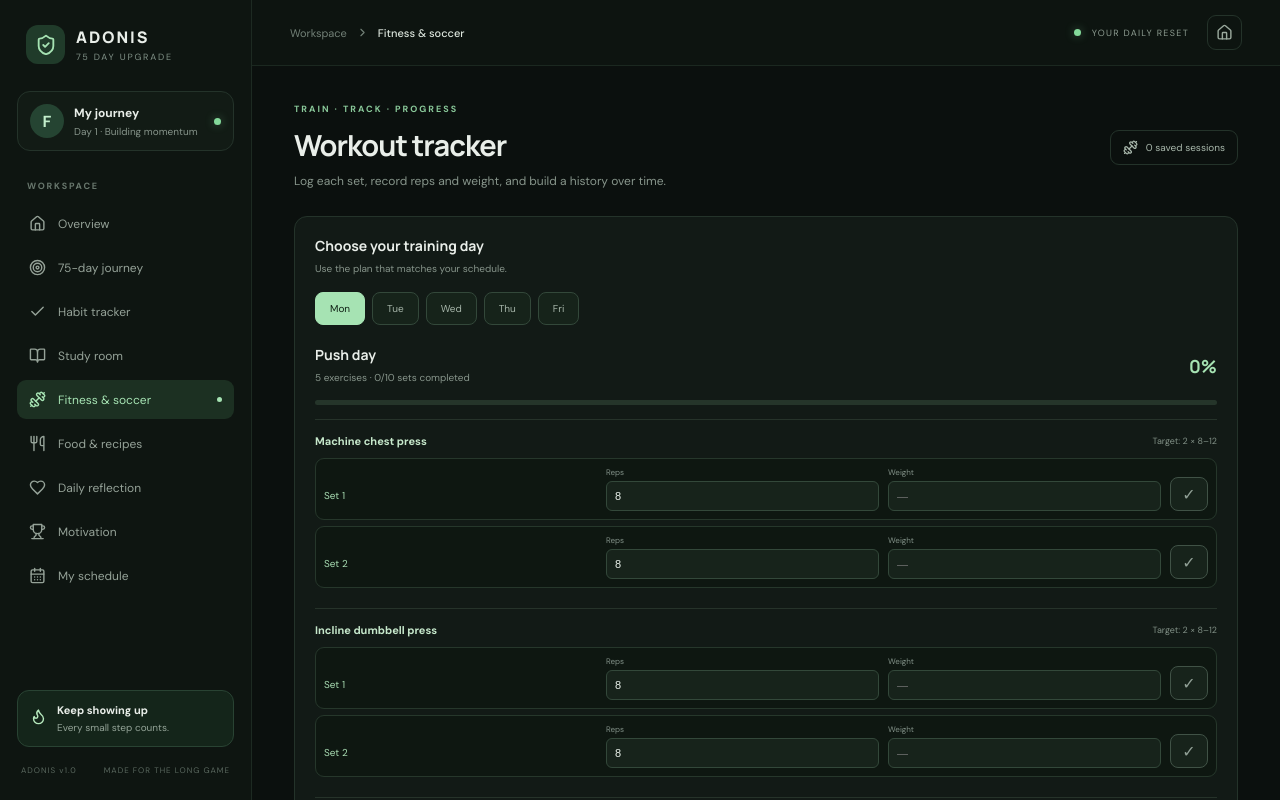
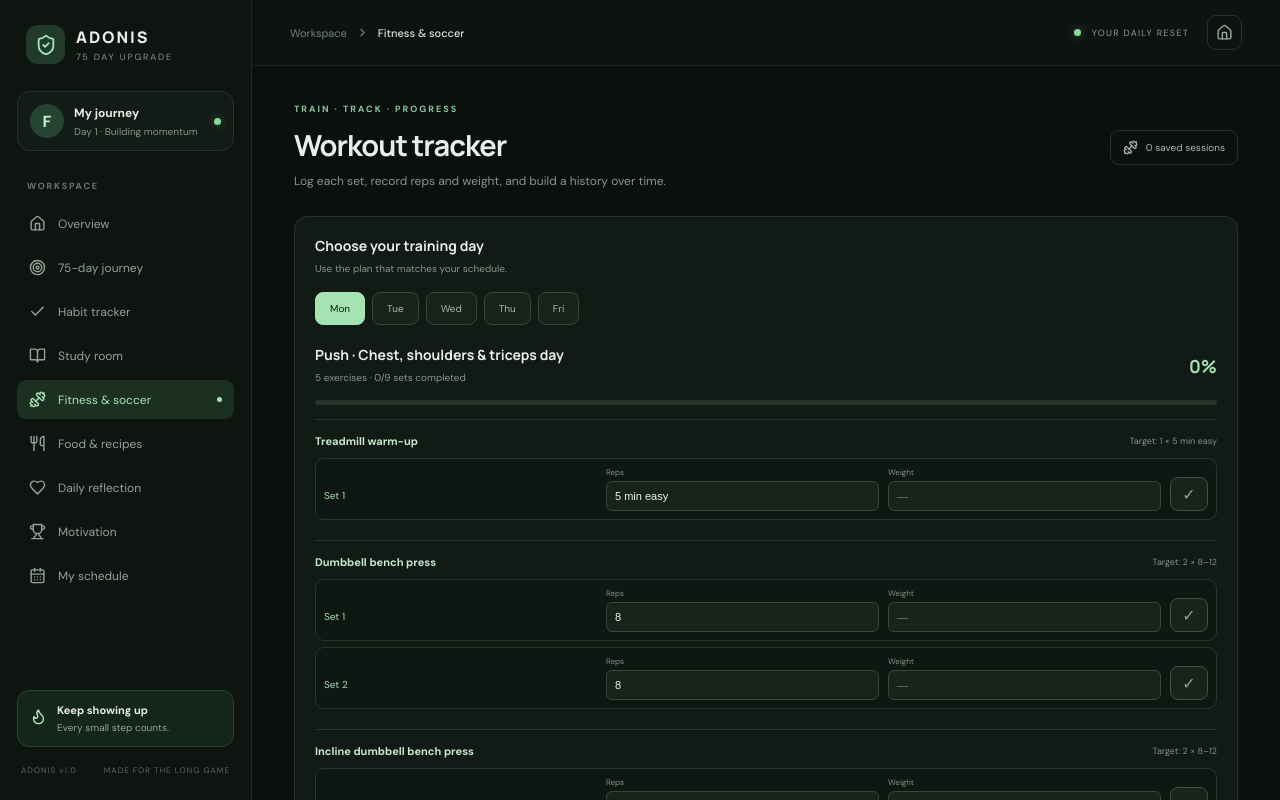
Before and after one commit to FeiveliZsigma/project-adonis, a React (Vite) app: page / in a window 1280 px wide. Both pictures are taken after a click on the button "Fitness & soccer". Shown: the top 800 px of the page. Built offline with nearby package versions, Linux system fonts and the light colour scheme.

Commit message:
Customize ADONIS workout plan to available gym equipment

```diff
--- a/src/WorkoutRecipes.tsx
+++ b/src/WorkoutRecipes.tsx
@@ -5,11 +5,11 @@ type Exercise = { name: string; sets: number; reps: string };
 type SetEntry = { reps: string; weight: string; done: boolean };
 type Session = { id: string; date: string; day: string; exercises: { name: string; sets: SetEntry[] }[] };
 const plans: { day: string; title: string; exercises: Exercise[] }[] = [
- {day:"Monday",title:"Push",exercises:[{name:"Machine chest press",sets:2,reps:"8–12"},{name:"Incline dumbbell press",sets:2,reps:"8–12"},{name:"Shoulder press machine",sets:2,reps:"8–12"},{name:"Dumbbell lateral raises",sets:2,reps:"12–15"},{name:"Cable triceps pushdown",sets:2,reps:"10–12"}]},
- {day:"Tuesday",title:"Legs",exercises:[{name:"Leg press",sets:2,reps:"10–12"},{name:"Seated leg curl",sets:2,reps:"10–12"},{name:"Smith machine squat",sets:2,reps:"8–12"},{name:"Leg extension",sets:2,reps:"10–12"},{name:"Calf raises",sets:2,reps:"12–15"}]},
- {day:"Wednesday",title:"Pull",exercises:[{name:"Lat pulldown",sets:2,reps:"8–12"},{name:"Seated cable row",sets:2,reps:"8–12"},{name:"Reverse pec deck",sets:2,reps:"12–15"},{name:"Dumbbell bicep curls",sets:2,reps:"10–12"},{name:"Dumbbell hammer curls",sets:2,reps:"10–12"},{name:"Dumbbell wrist curls",sets:2,reps:"12–15"},{name:"Reverse dumbbell wrist curls",sets:2,reps:"12–15"}]},
- {day:"Thursday",title:"Athletic & soccer",exercises:[{name:"Dynamic warm-up",sets:1,reps:"5 min"},{name:"Controlled cone footwork",sets:3,reps:"20 sec"},{name:"Single-leg balance",sets:2,reps:"20 sec each side"},{name:"Easy ball touches",sets:1,reps:"5–10 min"}]},
- {day:"Friday",title:"Full body",exercises:[{name:"Hip thrust machine",sets:2,reps:"10–12"},{name:"Dumbbell bench press",sets:2,reps:"8–12"},{name:"Seated cable row",sets:2,reps:"10–12"},{name:"Light dumbbell Romanian deadlift",sets:2,reps:"8–10"}]}
+ {day:"Monday",title:"Push · Chest, shoulders & triceps",exercises:[{name:"Treadmill warm-up",sets:1,reps:"5 min easy"},{name:"Dumbbell bench press",sets:2,reps:"8–12"},{name:"Incline dumbbell bench press",sets:2,reps:"8–12"},{name:"Dumbbell lateral raises",sets:2,reps:"10–15"},{name:"Cable triceps pushdown",sets:2,reps:"10–12"}]},
+ {day:"Tuesday",title:"Legs · Quads, hamstrings & glutes",exercises:[{name:"Treadmill warm-up",sets:1,reps:"5 min easy"},{name:"Goblet squat",sets:2,reps:"8–12"},{name:"Dumbbell Romanian deadlift",sets:2,reps:"8–10"},{name:"Dumbbell reverse lunge",sets:2,reps:"8 each leg"},{name:"Standing dumbbell calf raise",sets:2,reps:"12–15"}]},
+ {day:"Wednesday",title:"Pull · Back & biceps",exercises:[{name:"Treadmill warm-up",sets:1,reps:"5 min easy"},{name:"Lat pulldown",sets:2,reps:"8–12"},{name:"Seated row machine",sets:2,reps:"8–12"},{name:"Cable face pull",sets:2,reps:"12–15"},{name:"Dumbbell bicep curl",sets:2,reps:"10–12"},{name:"Dumbbell hammer curl",sets:2,reps:"10–12"}]},
+ {day:"Thursday",title:"Athletic · Soccer & core",exercises:[{name:"Treadmill brisk walk",sets:1,reps:"5–8 min"},{name:"Controlled treadmill jog",sets:1,reps:"5 min easy"},{name:"Captain's chair knee raise",sets:2,reps:"8–12 controlled"},{name:"Single-leg balance",sets:2,reps:"20 sec each side"},{name:"Easy mobility",sets:1,reps:"5 min"}]},
+ {day:"Friday",title:"Full body · Controlled strength",exercises:[{name:"Treadmill warm-up",sets:1,reps:"5 min easy"},{name:"Dumbbell goblet squat",sets:2,reps:"8–12"},{name:"Dumbbell bench press",sets:2,reps:"8–12"},{name:"Lat pulldown or row machine",sets:2,reps:"8–12"},{name:"Light dumbbell Romanian deadlift",sets:2,reps:"8–10"},{name:"Captain's chair knee raise",sets:2,reps:"8–12 controlled"}]}
 ];
 const recipes = [
  {name:"Vanilla banana shake",category:"Breakfast & snack",time:"5 min",prep:"5 min",cook:"None",servings:"1 large glass",level:"Easy",description:"A creamy banana shake with peanut butter and oats for a filling breakfast or snack.",ingredients:["1 ripe banana","1 cup (250 mL) milk","1 tbsp peanut butter; add another tbsp for a stronger peanut flavour","¼ cup (20 g) rolled oats","3–4 ice cubes","½ tsp honey, optional","Whey protein only if appropriate and parent/guardian-approved"],equipment:["Blender","Measuring cup","Glass"],steps:["Peel the banana and break it into 3–4 pieces so it blends easily.","Pour the milk into the blender first. Add the banana, peanut butter, oats and ice.","Blend for 30–45 seconds, pause and check the texture, then blend again until smooth.","Taste it. Add a little honey only if you want extra sweetness, then blend briefly.","Pour into a glass and serve straight away. If it is too thick, blend in a splash of milk."],tips:["A ripe banana gives more natural sweetness.","For a smoother shake, blend the oats on their own first to make a coarse flour.","Wash the blender soon after use so the oats do not stick."]},
```
